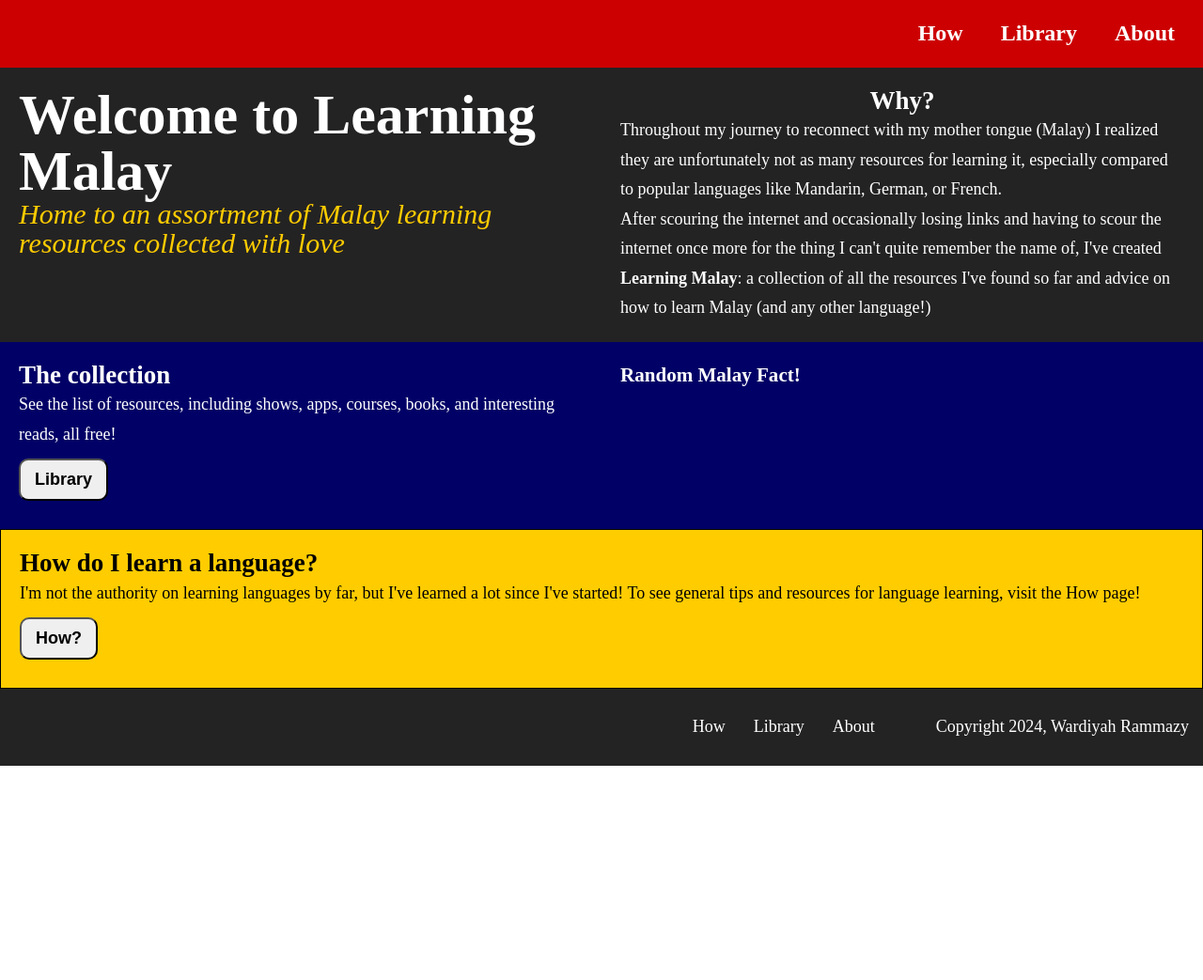
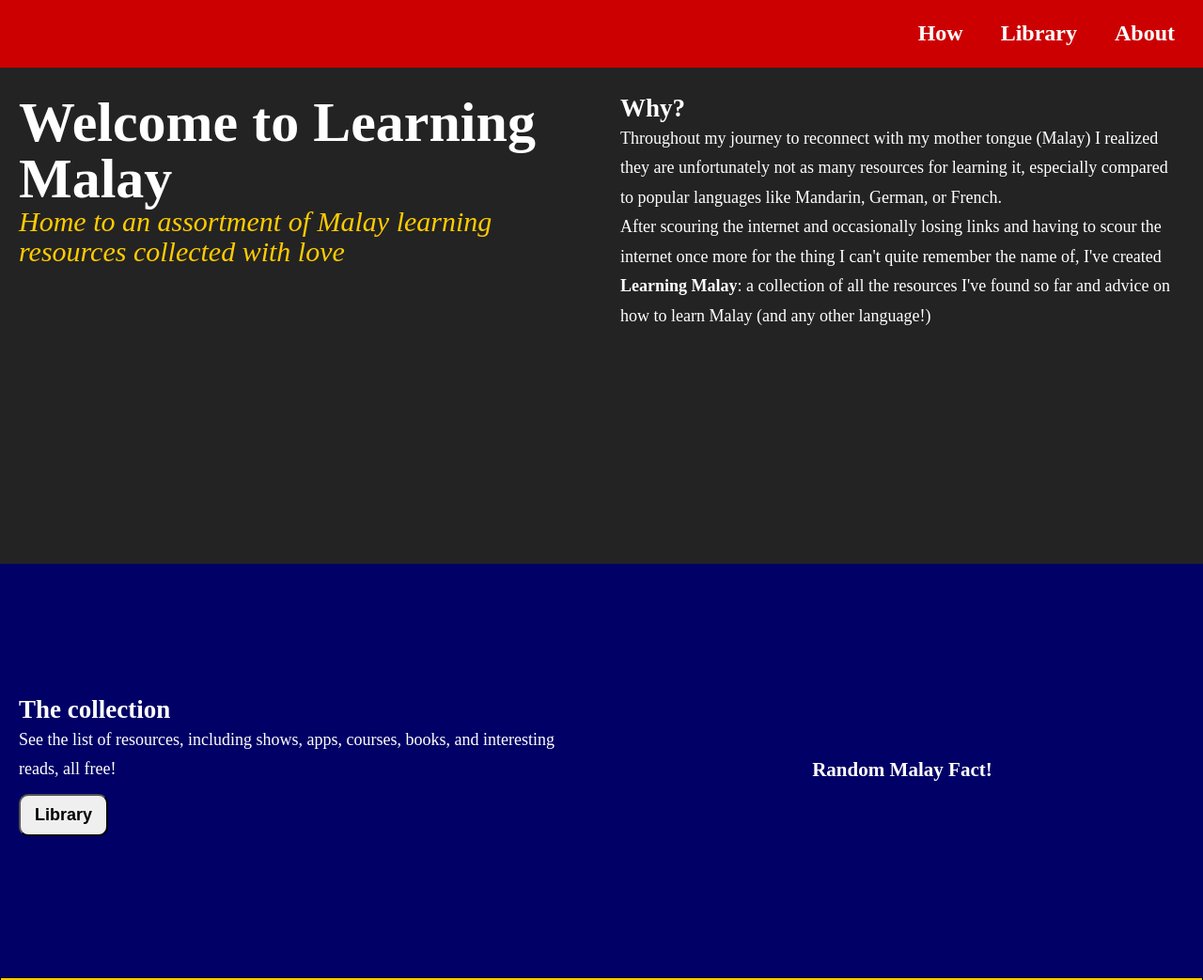
Before and after one commit to warramma/learningmalay, a plain HTML site: page index.html in a window 1280 px wide. Shown: the top 1043 px of the page at 94% size. Before the commit the page ends 815 px from the top, so only its background shows below. Drawn offline with Linux system fonts and the light colour scheme.

Commit message:
Style buttons and adjust height

```diff
--- a/style.css
+++ b/style.css
@@ -20,16 +20,19 @@ body{
 /*--------NAV--------*/
 nav{
     display: flex;
+    width: 100%;
     justify-content: right;
     padding: 10px;
     background-color: var(--malaysia-red);
     font-size: 24px;
     font-weight: 600;
+    position: fixed;
 }
 nav ul{
     list-style-type: none;
     display: flex;
     justify-content: space-around;
+    margin-right: 20px;
 }
 nav ul li{
     padding: 10px 20px;
@@ -37,6 +40,7 @@ nav ul li{
 nav ul li:hover{
     background: linear-gradient(102deg, var(--malaysia-blue) 0%, rgba(204,0,1,1) 45%, rgba(255,204,0,1) 92%);
     border-radius: 5px;
+    border: 1px solid black;
 }
 nav ul li a{
     color: white;
@@ -69,24 +73,36 @@ main{
     background-color: rgb(36, 35, 35);
     color: white;
     padding: 20px;
+    padding-top: 100px;
+    min-height: 60vh;
 }
 .home-about{
     grid-area:about;
     display:flex;
     flex-direction: column;
-    align-items: center;
+    align-items: left;
 }
 /*---library section*/
 .home-library{
     grid-area: library;
+    display: flex;
+    flex-direction: column;
+    align-items: left;
+    justify-content: center;
 }
 .random-fact{
     grid-area: generator;
+    text-align: center;
 }
 .home-library, .random-fact{
     background-color: var(--malaysia-blue);
     padding: 20px;
     color: white;
+    min-height: 50vh;
+    display: flex;
+    flex-direction: column;
+    align-items: left;
+    justify-content: center;
 }
 /*---how to learn section*/
 .home-learn{
@@ -94,6 +110,10 @@ main{
     padding: 20px;
     border: 1px solid black;
     background-color: var(--malaysia-yellow);
+    min-height: 50vh;
+    display:flex;
+    flex-direction: column;
+    justify-content: center;
 }
 /*----general buttons---*/
 button{
@@ -105,6 +125,9 @@ button{
 }
 button:hover{
     cursor: pointer;
+    background-color: var(--dark-gray);
+    color: white;
+    border: 1px solid white;
 }
 /*-----FOOTER------*/
 footer{
```
